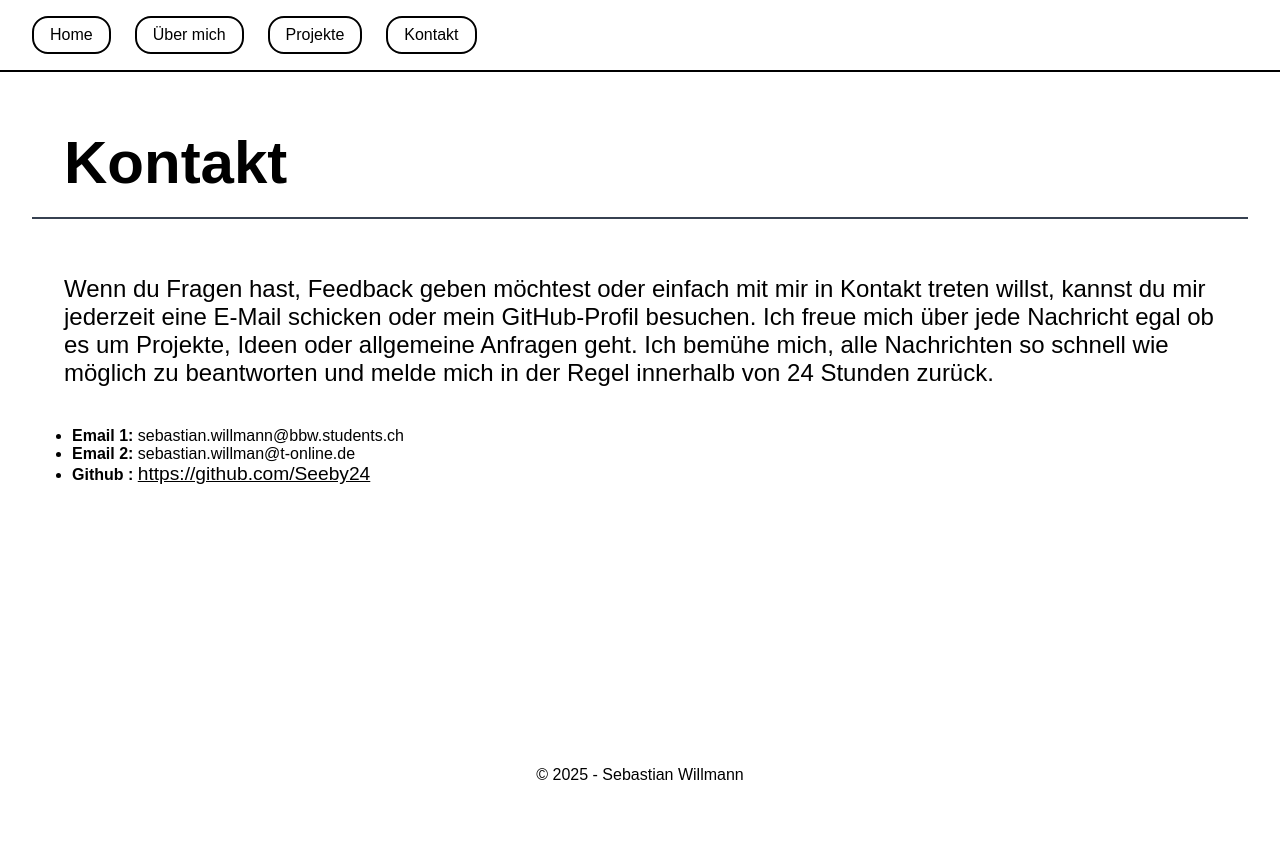
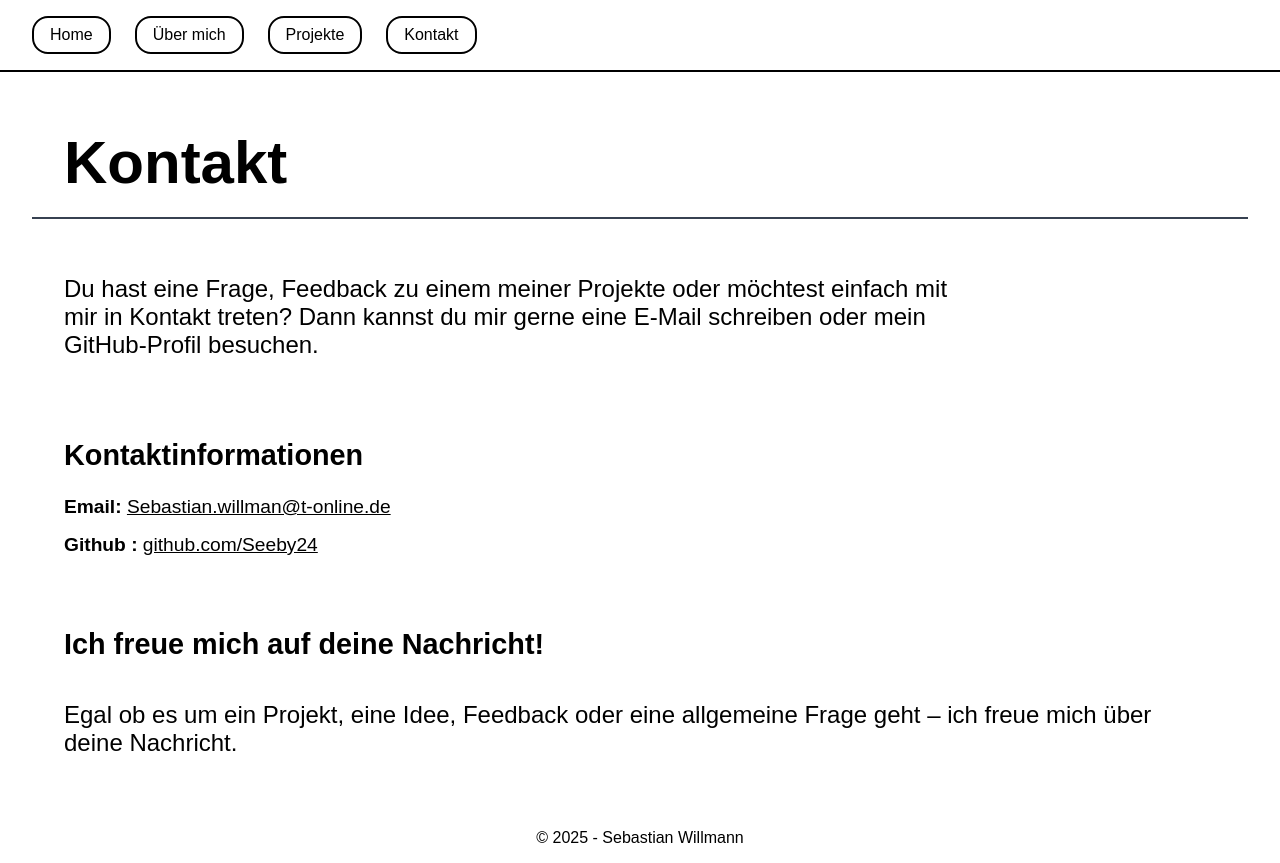
Before and after one commit to Seeby24/Portfolio, a React (Vite) app: page /Portfolio/contact in a window 1280 px wide. Before the commit the page ends 800 px from the top, so only its background shows below. Built offline with nearby package versions, Linux system fonts and the light colour scheme.

Commit message:
update: update contact design

```diff
--- a/src/Contact/Contact.jsx
+++ b/src/Contact/Contact.jsx
@@ -2,18 +2,43 @@ export default function Contact() {
     return (
         <>
             <h1>Kontakt</h1>
-            <p className="conatct">
-                Wenn du Fragen hast, Feedback geben möchtest oder einfach mit mir
-                in Kontakt treten willst, kannst du mir jederzeit eine E-Mail schicken
-                oder mein GitHub-Profil besuchen. Ich freue mich über jede Nachricht
-                egal ob es um Projekte, Ideen oder allgemeine Anfragen geht.
-                Ich bemühe mich, alle Nachrichten so schnell wie möglich zu beantworten und melde
-                mich in der Regel innerhalb von 24 Stunden zurück.
+
+            <p className="contact-text">
+                Du hast eine Frage, Feedback zu einem meiner Projekte oder
+                möchtest einfach mit mir in Kontakt treten?
+                Dann kannst du mir gerne eine E-Mail schreiben oder mein
+                GitHub-Profil besuchen.
             </p>
+
+             <section className="contact-info">
+                <h2>Kontaktinformationen</h2>
+
+
             <ul className="link">
-                <li><strong>Email 1: </strong>sebastian.willmann@bbw.students.ch</li>
-                <li><strong>Email 2: </strong>sebastian.willman@t-online.de</li>
-                <li><strong>Github : </strong><a href="https://github.com/Seeby24">https://github.com/Seeby24</a></li>
+                <li>
+                    <strong>Email: </strong>
+                    <a href="mailto:Sebastian.willman@t-online.de">
+                        Sebastian.willman@t-online.de
+                    </a>
+                </li>
+
+                <li>
+                    <strong>Github : </strong>
+                    <a href="https://github.com/Seeby24">
+                        github.com/Seeby24
+                    </a>
+                </li>
             </ul>
+            </section>
+
+           <section className="contact-message">
+
+                <h2>Ich freue mich auf deine Nachricht!</h2>
+
+                <p>
+                    Egal ob es um ein Projekt, eine Idee, Feedback oder eine
+                    allgemeine Frage geht – ich freue mich über deine Nachricht.
+                </p>
+            </section>
         </>)
 }
--- a/src/Layout.css
+++ b/src/Layout.css
@@ -1,69 +1,76 @@
 :root {
     --text-color: #e5e7eb;
     --background-color: #101828;
-    --a_color: #ffff;
+    --a-color: #ffffff;
 }
 
-/* Darkmode */
+/* Light Mode */
 @media (prefers-color-scheme: light) {
     :root {
-        --text-color: #000;
+        --text-color: #000000;
         --background-color: #ffffff;
-        --a_color: #000;
+        --a-color: #000000;
     }
 }
 
 
-html, body, #root {
+/* =========================
+   Grundlayout
+========================= */
+
+html,
+body,
+#root {
     height: 100%;
     margin: 0;
     padding: 0;
+
     display: flex;
     flex-direction: column;
+
     background-color: var(--background-color);
     color: var(--text-color);
     font-family: sans-serif;
 }
 
 main {
+    flex: 1;
     margin-top: 1rem;
     padding: 0 2rem;
-    flex: 1;
 }
 
-footer {
-    display: flex;
-    justify-content: center;
-    padding: 1rem 0;
-}
 
+/* =========================
+   Header & Navigation
+========================= */
 
 header {
     display: flex;
     justify-content: flex-start;
     align-items: center;
+
     padding: 1rem 2rem;
-    border-bottom: 2px solid var(--a_color);
+    border-bottom: 2px solid var(--a-color);
+
     position: relative;
 }
 
-
-
-/* Burgermenu */
 .nav-links {
     display: flex;
     gap: 1.5rem;
-    margin-left:0;
 }
 
 .nav-links a {
-    color: var(--a_color);
+    color: var(--a-color);
     text-decoration: none;
+
     padding: 0.5rem 1rem;
-    border: 2px solid var(--a_color);
+    border: 2px solid var(--a-color);
     border-radius: 1rem;
 }
 
+
+/* Burger Menu */
 
 .burger {
     display: none;
@@ -75,18 +82,23 @@ header {
 .burger span {
     width: 28px;
     height: 3px;
-    background-color: var(--a_color);
+
+    background-color: var(--a-color);
     border-radius: 3px;
 }
 
 
+/* =========================
+   Allgemeine Elemente
+========================= */
+
 h1 {
     font-size: 3.75rem;
+    padding-left: 2rem;
     padding-bottom: 1.25rem;
+
     border-bottom: 2px solid #374151;
-    padding-left: 2rem;
 }
-
 
 p {
     font-size: 1.5rem;
@@ -94,36 +106,71 @@ p {
 }
 
 
+/* =========================
+   Home
+========================= */
+
+.home-actions {
+    display: flex;
+    gap: 1rem;
+    flex-wrap: wrap;
+
+    padding: 1rem 2rem;
+}
+
+.home-actions a {
+    color: var(--a-color);
+    text-decoration: none;
+
+    padding: 0.7rem 1.2rem;
+    border: 2px solid var(--a-color);
+    border-radius: 1rem;
+}
+
+.home-actions a:hover {
+    background-color: var(--a-color);
+    color: var(--background-color);
+}
+
+
+/* =========================
+   Projekte
+========================= */
+
 .projects {
     display: grid;
     grid-template-columns: repeat(3, 1fr);
     gap: 2rem;
+
     padding: 1rem 0;
 }
 
 .project {
-    border: 2px solid var(--a_color);
-    border-radius: 1rem;
     display: flex;
     flex-direction: column;
     align-items: center;
+
+    border: 2px solid var(--a-color);
+    border-radius: 1rem;
+
     overflow: hidden;
 }
 
 .project img {
     width: 100%;
-    aspect-ratio: 16/9;
+    aspect-ratio: 16 / 9;
     object-fit: cover;
 }
 
 .text-box {
-    padding: 0.5rem 1rem;
     display: flex;
     flex-direction: column;
+
+    padding: 0.5rem 1rem;
 }
 
 .text-box h2 {
-    margin: 0.5rem 0 0.3rem 0;
+    margin: 0.5rem 0 0.3rem;
 }
 
 .text-box span {
@@ -132,96 +179,15 @@ p {
 }
 
 .text-box a {
-    color: var(--a_color);
+    color: var(--a-color);
     text-decoration: none;
     font-style: oblique;
 }
 
 
-.link a {
-    color: var(--a_color);
-    font-size: 1.2rem;
-}
-
-contact span {
-    color: var(--text-color);
-    font-size: 1.5rem;
-    padding: 1rem 2rem;
-}
-
-
-
-
-@media (max-width: 900px) {
-    h1 { font-size: 2.5rem; }
-    .projects { grid-template-columns: repeat(2, 1fr); }
-}
-
-
-@media (max-width: 650px) {
-
-    h1 {
-        font-size: 2rem;
-        padding-left: 1rem;
-    }
-    p {
-        font-size: 1rem;
-        padding: 0.5rem 1rem;
-    }
-
-
-    .projects { grid-template-columns: 1fr; }
-    .project { margin-bottom: 2rem; }
-
-
-    .burger { display: flex; }
-    .nav-links {
-        display: none;
-        position: absolute;
-        top: 100%;
-        left: 0;
-        width: 100%;
-        flex-direction: column;
-        background-color: var(--background-color);
-        padding: 2rem 0;
-        text-align: left;
-    }
-    .nav-links a {
-        padding: 1rem 0;
-        border: none;
-        margin: 0;
-        font-size: 1.3rem;
-    }
-    .nav-links.active { display: flex; }
-
-    header {
-        flex-direction: row;
-        justify-content: flex-start;
-        align-items: center;
-    }
-}
-
-
-.home-actions {
-    display: flex;
-    gap: 1rem;
-    padding: 1rem 2rem;
-    flex-wrap: wrap;
-}
-
-.home-actions a {
-    color: var(--a_color);
-    text-decoration: none;
-    border: 2px solid var(--a_color);
-    border-radius: 1rem;
-    padding: 0.7rem 1.2rem;
-}
-
-.home-actions a:hover {
-    background-color: var(--a_color);
-    color: var(--background-color);
-}
-
+/* =========================
+   Technologien
+========================= */
 
 .technologies {
     padding: 1rem 2rem;
@@ -238,7 +204,154 @@ contact span {
 }
 
 .technology-list span {
-    border: 2px solid var(--a_color);
+    padding: 0.6rem 1rem;
+
+    border: 2px solid var(--a-color);
     border-radius: 1rem;
-    padding: 0.6rem 1rem;
 }
+
+
+/* =========================
+   Kontakt
+========================= */
+
+.contact-text {
+    max-width: 900px;
+}
+
+.contact-info,
+.contact-message {
+    padding: 1rem 2rem;
+}
+
+.contact-message {
+    padding: 1rem 2rem;
+}
+
+.contact-message p {
+    padding: 1rem 0;
+}
+
+.contact-info h2,
+.contact-message h2 {
+    font-size: 1.8rem;
+}
+
+.link {
+    list-style: none;
+    padding: 0;
+}
+
+.link li {
+    margin-bottom: 1rem;
+    font-size: 1.2rem;
+}
+
+.link a {
+    color: var(--a-color);
+}
+
+
+/* =========================
+   Footer
+========================= */
+
+footer {
+    display: flex;
+    justify-content: center;
+    padding: 1rem 0;
+}
+
+
+/* =========================
+   Tablet
+========================= */
+
+@media (max-width: 900px) {
+    h1 {
+        font-size: 2.5rem;
+    }
+
+    .projects {
+        grid-template-columns: repeat(2, 1fr);
+    }
+}
+
+
+/* =========================
+   Smartphone
+========================= */
+
+@media (max-width: 650px) {
+
+    h1 {
+        font-size: 2rem;
+        padding-left: 1rem;
+    }
+
+    p {
+        font-size: 1rem;
+        padding: 0.5rem 1rem;
+    }
+
+
+    /* Projekte */
+
+    .projects {
+        grid-template-columns: 1fr;
+    }
+
+    .project {
+        margin-bottom: 2rem;
+    }
+
+
+    /* Burger Menu */
+
+    .burger {
+        display: flex;
+    }
+
+    .nav-links {
+        display: none;
+
+        position: absolute;
+        top: 100%;
+        left: 0;
+
+        width: 100%;
+
+        flex-direction: column;
+
+        background-color: var(--background-color);
+
+        padding: 2rem 0;
+        text-align: left;
+    }
+
+    .nav-links.active {
+        display: flex;
+    }
+
+    .nav-links a {
+        padding: 1rem 0;
+        border: none;
+        font-size: 1.3rem;
+    }
+
+    header {
+        justify-content: flex-start;
+    }
+
+
+    /* Technologien */
+
+    .technology-list {
+        gap: 0.6rem;
+    }
+
+    .technology-list span {
+        padding: 0.5rem 0.8rem;
+        font-size: 0.9rem;
+    }
+}
```
